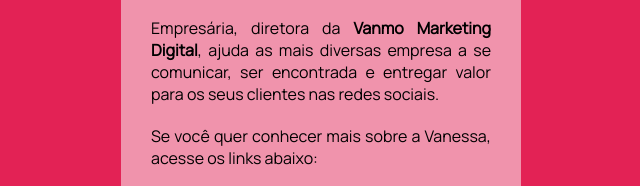
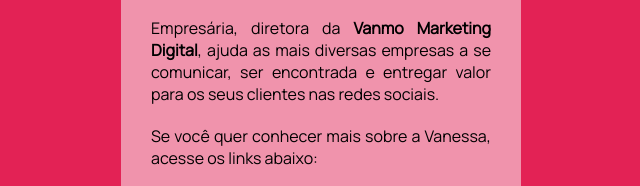
Before and after one commit to alinerp/coqueiros-modulo2-Semana02-exercicio01, a plain HTML site: page index.html in a window 1280 px wide. Shown: the part 494-680 px from the top of the page, 319-959 px from the left. Drawn offline with Linux system fonts and the light colour scheme.

Commit message:
correção de texto

```diff
--- a/index.html
+++ b/index.html
@@ -20,9 +20,8 @@
         <p>Vanessa Monteiro, carioca, mora em Florianópolis, alegre, estudante do Floripa Mais Tech, apaixonada
             por viagens, cervejinha gelada e tudo o que é relacionado ao Mundo Pet.</p>
             <p>Empresária, diretora da <b>Vanmo
-            Marketing Digital</b>, ajuda as mais diversas empresa a se comunicar, ser encontrada e entregar valor para os
-            seus
-            clientes nas redes sociais.</p>
+            Marketing Digital</b>, ajuda as mais diversas empresas a se comunicar, ser encontrada e entregar valor para os
+            seus clientes nas redes sociais.</p>
             <p>Se você quer conhecer mais sobre a Vanessa, acesse os links abaixo:</p>
         <ul>
             <li><a href="https://www.instagram.com/vanmodigital/" target="_blank">Instagram </a></li>
```
